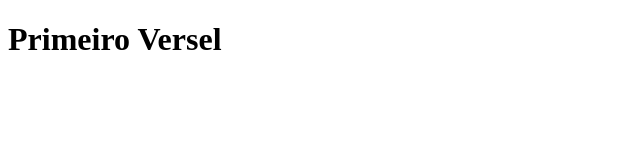
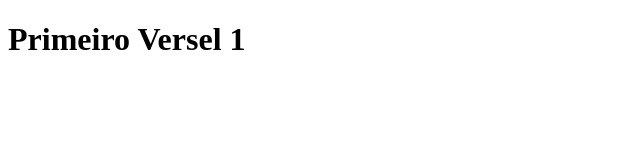
Before and after one commit to Tarsisbs/Primeiro_Versel, a plain HTML site: page index.html in a window 1280 px wide. Shown: the full height of the page, 0-640 px from the left. Drawn offline with Linux system fonts and the light colour scheme.

Commit message:
add 2index.html

```diff
--- a/index.html
+++ b/index.html
@@ -7,6 +7,6 @@
     <title>Primeiro Versel</title>
 </head>
 <body>
-    <h1>Primeiro Versel</h1>
+    <h1>Primeiro Versel 1</h1>
 </body>
 </html>
```
